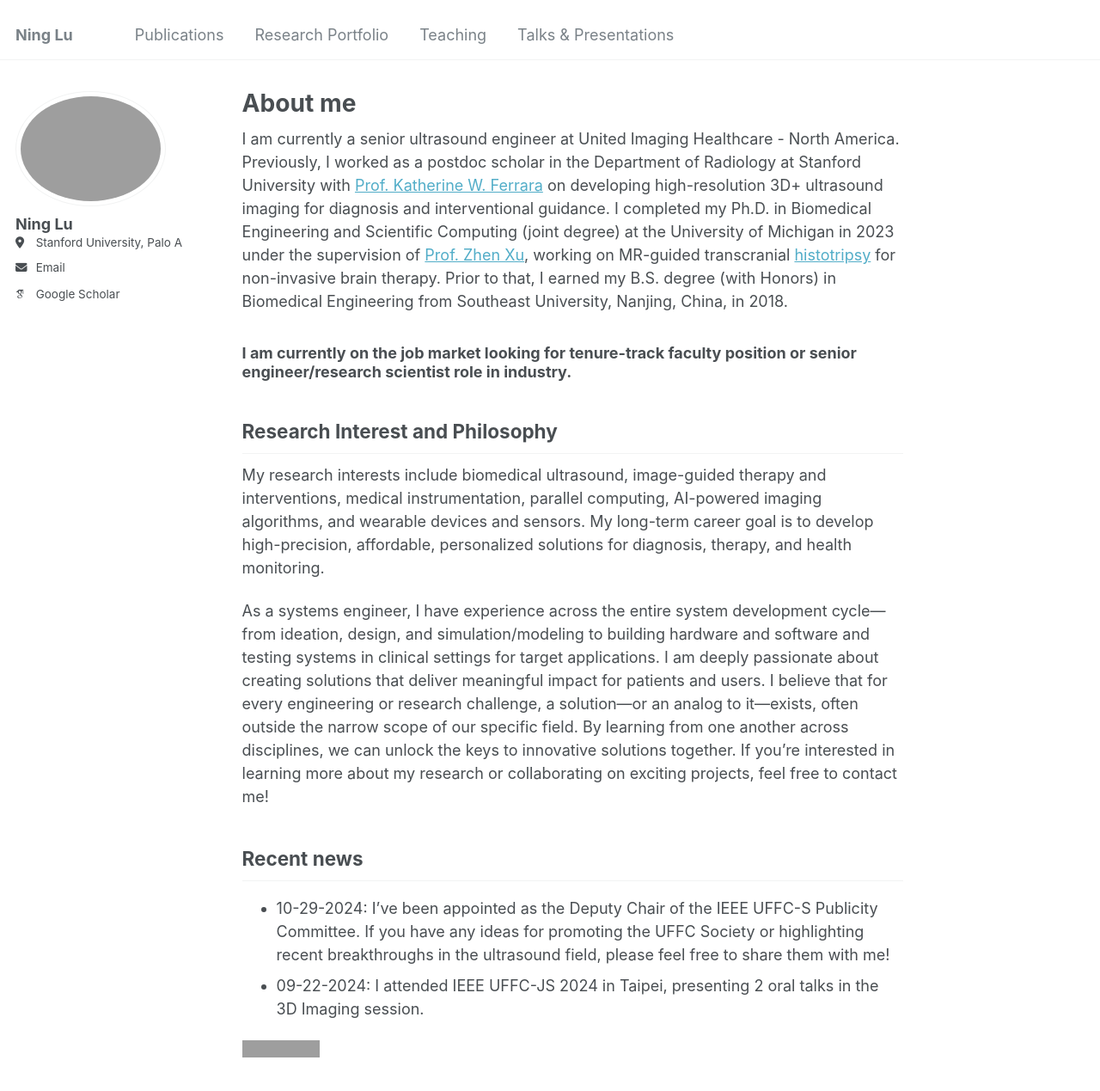
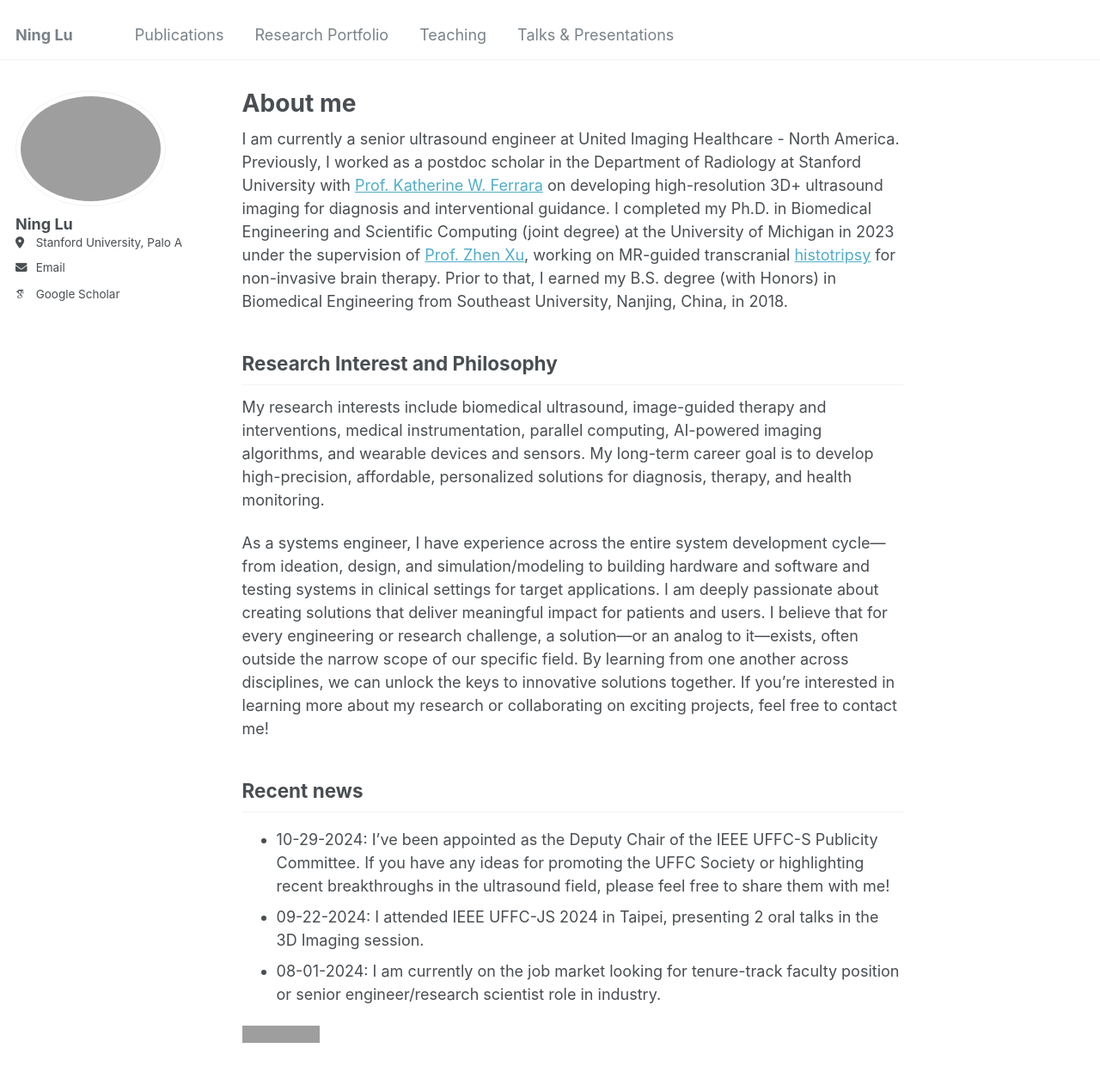
Before and after one commit to NingLu-Ultrasound/ninglu-ultrasound.github.io, a Jekyll site: the page built from _pages/about.md, in a window 1280 px wide and 1400 px high. Shown: the top 1269 px of the window at 86% size. Built offline with Jekyll 4.4.1, drawn with Linux system fonts in a browser that asks for light colours; some web fonts are replaced; some of the changed lines change nothing that is shown; grey boxes are pictures that could not be loaded.

Commit message:
Update about.md

```diff
--- a/_pages/about.md
+++ b/_pages/about.md
@@ -10,7 +10,6 @@
 
 I am currently a senior ultrasound engineer at United Imaging Healthcare - North America. Previously, I worked as a postdoc scholar in the Department of Radiology at Stanford University with [Prof. Katherine W. Ferrara](https://med.stanford.edu/profiles/katherine-ferrara) on developing high-resolution 3D+ ultrasound imaging for diagnosis and interventional guidance. I completed my Ph.D. in Biomedical Engineering and Scientific Computing (joint degree) at the University of Michigan in 2023 under the supervision of [Prof. Zhen Xu](https://bme.umich.edu/people/xu-zhen/), working on MR-guided transcranial [histotripsy](https://histotripsy.umich.edu/) for non-invasive brain therapy. Prior to that, I earned my B.S. degree (with Honors) in Biomedical Engineering from Southeast University, Nanjing, China, in 2018.
 
-### I am currently on the job market looking for tenure-track faculty position or senior engineer/research scientist role in industry.
 
 ## Research Interest and Philosophy
 
@@ -23,6 +22,7 @@
 ## Recent news
 * 10-29-2024: I've been appointed as the Deputy Chair of the IEEE UFFC-S Publicity Committee. If you have any ideas for promoting the UFFC Society or highlighting recent breakthroughs in the ultrasound field, please feel free to share them with me!
 * 09-22-2024: I attended IEEE UFFC-JS 2024 in Taipei, presenting 2 oral talks in the 3D Imaging session.
+* 08-01-2024: I am currently on the job market looking for tenure-track faculty position or senior engineer/research scientist role in industry.
 
 
 
```
